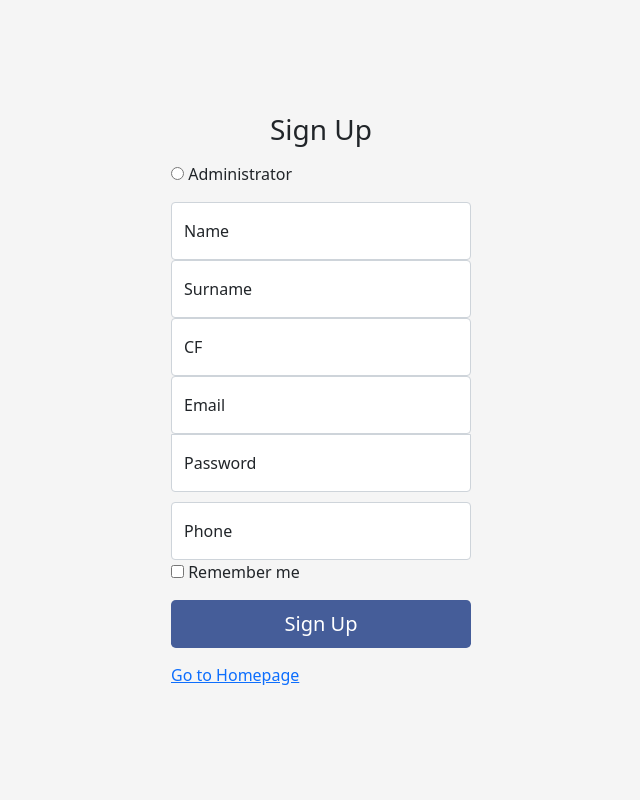
After one commit to elisasimoni/EcoTech, a PHP site: page /registration.php in a window 1280 px wide. The commit adds this page. Shown: the whole page, without its empty margins (319-959 px from the left). Run offline with PHP 8.4, Linux system fonts and the light colour scheme; some libraries are stand-ins or nearby versions.

Commit message:
add file registration

```diff
--- a/progettotw/php/bootstrap.php
+++ b/progettotw/php/bootstrap.php
@@ -1,5 +1,5 @@
 <?php
     require_once("db/database.php");
     require_once("utils/function.php");
-    $dbh = new DatabaseHelper("localhost", "root", "", "eco-tech");
+    $dbh = new DatabaseHelper("localhost", "root", "", "prova3_eco-tech");
 ?>
--- a/progettotw/php/db/database.php
+++ b/progettotw/php/db/database.php
@@ -10,6 +10,23 @@ class DatabaseHelper{
         }
     }
 
+    public function signup($name, $surname, $mail, $phone, $pass){
+        $query = "INSERT INTO cliente (nome, cognome, CF, email, password, telefono) VALUES ('$name', '$surname', '$CF', '$mail', '$pass','$phone')";
+        $stmt = $this->db->prepare($query);
+        $stmt->execute();
+        $result = $stmt->get_result();
+
+        return $result->fetch_all(MYSQLI_ASSOC);
+    }
+
+    public function checkLogin($username, $password){
+          $query = "SELECT idCLIENTE, email, password FROM cliente WHERE attivo=1 AND email = ? AND password = ?";
+          $stmt = $this->db->prepare($query);
+          $stmt->bind_param('ss',$username, $password);
+          $stmt->execute();
+          $result = $stmt->get_result();
+
+          return $result->fetch_all(MYSQLI_ASSOC);
+      }
 }
-
 ?>
--- a/progettotw/php/index.php
+++ b/progettotw/php/index.php
@@ -3,7 +3,7 @@ require_once("bootstrap.php");
 
 $templateParams["titolo"] = "Eco-Tech | Home";
 $templateParams["contenuto"] = "hero.php";
-
+$templateParams["js"] = array("js/jquery-3.4.1.min.js","js/function.js");
 
 require("template/base.php");
 ?>
--- /dev/null
+++ b/progettotw/php/registration.php
@@ -0,0 +1,8 @@
+<?php
+require_once("bootstrap.php");
+
+$templateParams["titolo"] = "Eco-Tech | Login";
+$templateParams["contenuto"] = "registration-form.php";
+
+require("template/base-registration.php");
+?>
--- /dev/null
+++ b/progettotw/php/template/base-registration.php
@@ -0,0 +1,40 @@
+<!DOCTYPE html>
+<html lang="it">
+<head>
+    <!-- Required meta tags -->
+    <meta charset="utf-8">
+    <meta name="viewport" content="width=device-width, initial-scale=1.0">
+
+    <!-- Bootstrap & Bootstrap Icon,  CSS -->
+    <link href="https://cdn.jsdelivr.net/npm/bootstrap@5.1.3/dist/css/bootstrap.min.css" rel="stylesheet" integrity="sha384-1BmE4kWBq78iYhFldvKuhfTAU6auU8tT94WrHftjDbrCEXSU1oBoqyl2QvZ6jIW3" crossorigin="anonymous">
+    <link rel="stylesheet" href="https://cdn.jsdelivr.net/npm/bootstrap-icons@1.7.2/font/bootstrap-icons.css">
+    <script src="https://ajax.googleapis.com/ajax/libs/jquery/1.11.3/jquery.min.js"></script>
+    <link rel="stylesheet" type="text/css" href="css/style-login.css" />
+
+    <!-- Titolo Pagina -->
+    <title><?php echo $templateParams["titolo"]; ?></title>
+</head>
+
+<body>
+
+
+
+    <!-- Main della pagina -->
+    <main class="form-signin">
+
+    <?php
+    if(isset($templateParams["contenuto"])){
+        require($templateParams["contenuto"]);
+    }
+    ?>
+
+    </main>
+
+
+
+
+    <script src="https://cdn.jsdelivr.net/npm/bootstrap@5.0.2/dist/js/bootstrap.bundle.min.js" integrity="sha384-MrcW6ZMFYlzcLA8Nl+NtUVF0sA7MsXsP1UyJoMp4YLEuNSfAP+JcXn/tWtIaxVXM" crossorigin="anonymous"></script>
+    <script src="https://cdn.jsdelivr.net/npm/@popperjs/core@2.9.2/dist/umd/popper.min.js" integrity="sha384-IQsoLXl5PILFhosVNubq5LC7Qb9DXgDA9i+tQ8Zj3iwWAwPtgFTxbJ8NT4GN1R8p" crossorigin="anonymous"></script>
+    <script src="https://cdn.jsdelivr.net/npm/bootstrap@5.0.2/dist/js/bootstrap.min.js" integrity="sha384-cVKIPhGWiC2Al4u+LWgxfKTRIcfu0JTxR+EQDz/bgldoEyl4H0zUF0QKbrJ0EcQF" crossorigin="anonymous"></script>
+</body>
+</html>
--- a/progettotw/php/template/login-form.php
+++ b/progettotw/php/template/login-form.php
@@ -1,6 +1,5 @@
-<form>
+<form class="" action="#" method="post">
     <h1 class="h3 mb-3 fw-normal text-center">Sign In</h1>
-
     <div class="form-floating">
       <input type="email" class="form-control" id="floatingInput" placeholder="info@esempiomail.com">
       <label for="floatingInput">Email</label>
--- /dev/null
+++ b/progettotw/php/template/registration-form.php
@@ -0,0 +1,127 @@
+<form class="" action="registration.php" method="post">
+    <h1 class="h3 mb-3 fw-normal text-center">Sign Up</h1>
+    <script type="text/javascript">
+      $(document).ready(function(){
+        $("div.admin").hide();
+        $("input#floatingCompanyName, input#floatingPIVA").hide();
+
+        $("input#adm").click(function(){
+          $("div.admin").show();
+          $("div.user").hide();
+          $("input#adm, label#adm").hide();
+        });
+
+        $("input#pf").click(function(){
+          $("input#floatingName, input#floatingSurname, input#floatingCF").show();
+          $("input#floatingCompanyName, input#floatingPIVA").hide();
+        });
+        $("input#pg").click(function(){
+            $("input#floatingName, input#floatingSurname, input#floatingCF").hide();
+            $("input#floatingCompanyName, input#floatingPIVA").show();
+          });
+        });
+    </script>
+    <div class=" mb-3">
+        <label id="adm">
+            <input type="radio" id="adm" name ="signup" value="Administrator"> Administrator
+        </label>
+    </div>
+<div class="admin">
+  <div class=" mb-3">
+      <label>
+          <input type="radio" id="pf" name ="persona" value="persona-fisica"> Persona Fisica
+      </label>
+      <label>
+          <input type="radio" id="pg" name ="persona" value="persona-giuridica"> Persona Giuridica
+      </label>
+  </div>
+  <div class="form-floating">
+    <input type="text" class="form-control" id="floatingName" placeholder="mario">
+    <label for="floatingName">Name</label>
+  </div>
+  <div class="form-floating">
+    <input type="text" class="form-control" id="floatingSurname" placeholder="rossi" >
+    <label for="floatingSurname">Surname</label>
+  </div>
+  <div class="form-floating">
+    <input type="text" class="form-control" id="floatingCompanyName" placeholder="myCompany" >
+    <label for="floatingSurname">Company Name</label>
+  </div>
+  <div class="form-floating">
+    <input type="text" class="form-control" id="floatingCF" placeholder="your CF">
+    <label for="floatingCF">CF</label>
+  </div>
+  <div class="form-floating">
+    <input type="text" class="form-control" id="floatingPIVA" placeholder="your P.IVA">
+    <label for="floatingCF">P.IVA</label>
+  </div>
+  <div class="form-floating">
+    <input type="text" class="form-control" id="floatingEmail" placeholder="info@mail.com" >
+    <label for="floatingEmail">Email</label>
+  </div>
+
+  <div class="form-floating">
+    <input type="password" class="form-control" id="floatingPassword" placeholder="password" >
+    <label for="floatingPassword">Password</label>
+  </div>
+
+  <div class="form-floating">
+    <input type="tel" class="form-control" id="floatingPhone" placeholder="your phone">
+    <label for="floatingPhone">Phone</label>
+  </div>
+
+  <div class="checkbox mb-3">
+      <label>
+          <input type="checkbox" value="remember-me"> Remember me
+      </label>
+  </div>
+
+  <button class="w-100 btn btn-lg buttLog" type="submit">Sign Up</button>
+  <div class="supporto">
+      <a href="registration.php">Sign Up as a User</a><br/>
+      <a href="index.php">Go to Homepage</a>
+  </div>
+</div>
+
+<div class="user">
+  <div class="form-floating">
+    <input type="text" class="form-control" id="floatingName" placeholder="mario" >
+    <label for="floatingName">Name</label>
+  </div>
+  <div class="form-floating">
+    <input type="text" class="form-control" id="floatingSurname" placeholder="rossi" >
+    <label for="floatingSurname">Surname</label>
+  </div>
+
+  <div class="form-floating">
+    <input type="text" class="form-control" id="floatingCF" placeholder="your CF">
+    <label for="floatingCF">CF</label>
+  </div>
+
+  <div class="form-floating">
+    <input type="text" class="form-control" id="floatingEmail" placeholder="info@mail.com" >
+    <label for="floatingEmail">Email</label>
+  </div>
+
+  <div class="form-floating">
+    <input type="password" class="form-control" id="floatingPassword" placeholder="password" >
+    <label for="floatingPassword">Password</label>
+  </div>
+
+  <div class="form-floating">
+    <input type="tel" class="form-control" id="floatingPhone" placeholder="your phone">
+    <label for="floatingPhone">Phone</label>
+  </div>
+
+  <div class="checkbox mb-3">
+      <label>
+          <input type="checkbox" value="remember-me"> Remember me
+      </label>
+  </div>
+
+  <button class="w-100 btn btn-lg buttLog" type="submit">Sign Up</button>
+  <div class="supporto">
+      <a href="index.php">Go to Homepage</a>
+  </div>
+</div>
+</form>
--- a/progettotw/php/utils/function.php
+++ b/progettotw/php/utils/function.php
@@ -10,4 +10,14 @@ function isActive($pagename, $classStart){
         echo "class='$classStart'";
     }
 }
+
+function isUserLoggedIn(){
+    return !empty($_SESSION['idCLIENTE']);
+}
+
+function registerLoggedUser($user){
+    $_SESSION["idCLIENTE"] = $user["idCLIENTE"];
+    $_SESSION["email"] = $user["email"];
+    $_SESSION["nome"] = $user["nome"];
+}
 ?>
```
Also changed, not shown: progettotw/php/js/function.js (+8 -3 lines), progettotw/php/login.php (+13 -1 lines), progettotw/php/template/base.php (+15 -1 lines), progettotw/php/template/tracking-product.php (added, +8 -0 lines), progettotw/php/tracking.php (added, +9 -0 lines).
